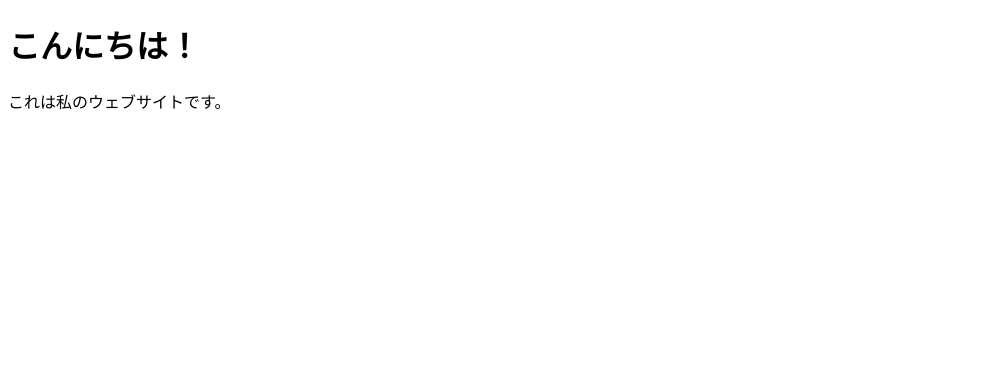
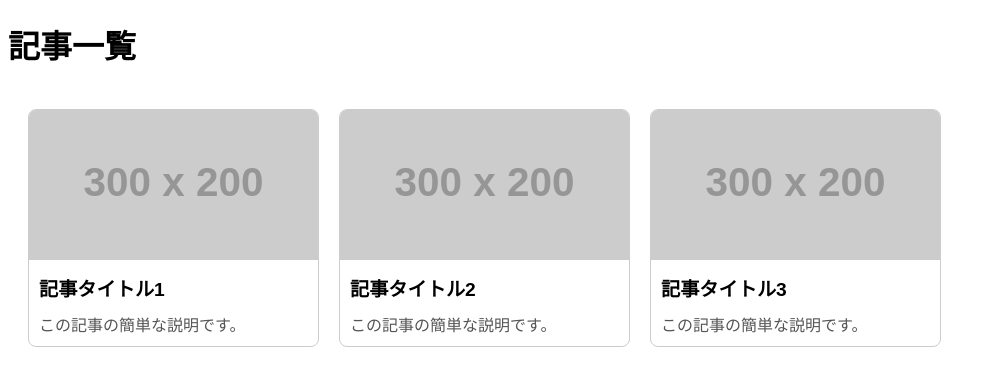
Before and after one commit to MikukoHisanaga/AIC_GeminiCLI_Website, a plain HTML site: page index.html in a window 1280 px wide. Shown: the whole page, without its empty margins (0-995 px from the left). Drawn offline with Linux system fonts and the light colour scheme; placeholder pictures from the web are drawn by us.

Commit message:
feat: Create article pages and link from index

```diff
--- a/index.html
+++ b/index.html
@@ -3,10 +3,58 @@
 <head>
     <meta charset="UTF-8">
     <meta name="viewport" content="width=device-width, initial-scale=1.0">
-    <title>2025年9月10日</title>
+    <title>記事一覧</title>
+    <style>
+        body {
+            font-family: sans-serif;
+        }
+        .article-grid {
+            display: grid;
+            grid-template-columns: repeat(auto-fill, minmax(250px, 1fr));
+            gap: 20px;
+            padding: 20px;
+        }
+        .article-thumbnail {
+            border: 1px solid #ccc;
+            border-radius: 8px;
+            overflow: hidden;
+            text-decoration: none;
+            color: inherit;
+            display: block;
+        }
+        .article-thumbnail img {
+            width: 100%;
+            height: 150px;
+            object-fit: cover;
+        }
+        .article-thumbnail h2 {
+            font-size: 1.2em;
+            margin: 10px;
+        }
+        .article-thumbnail p {
+            margin: 0 10px 10px;
+            color: #555;
+        }
+    </style>
 </head>
 <body>
-    <h1>こんにちは！</h1>
-    <p>これは私のウェブサイトです。</p>
+    <h1>記事一覧</h1>
+    <div class="article-grid">
+        <a href="article1.html" class="article-thumbnail">
+            <img src="https://via.placeholder.com/300x200" alt="記事1のサムネイル">
+            <h2>記事タイトル1</h2>
+            <p>この記事の簡単な説明です。</p>
+        </a>
+        <a href="article2.html" class="article-thumbnail">
+            <img src="https://via.placeholder.com/300x200" alt="記事2のサムネイル">
+            <h2>記事タイトル2</h2>
+            <p>この記事の簡単な説明です。</p>
+        </a>
+        <a href="article3.html" class="article-thumbnail">
+            <img src="https://via.placeholder.com/300x200" alt="記事3のサムネイル">
+            <h2>記事タイトル3</h2>
+            <p>この記事の簡単な説明です。</p>
+        </a>
+    </div>
 </body>
 </html>
```
Also changed, not shown: article1.html (added, +23 -0 lines), article2.html (added, +23 -0 lines), article3.html (added, +23 -0 lines).
